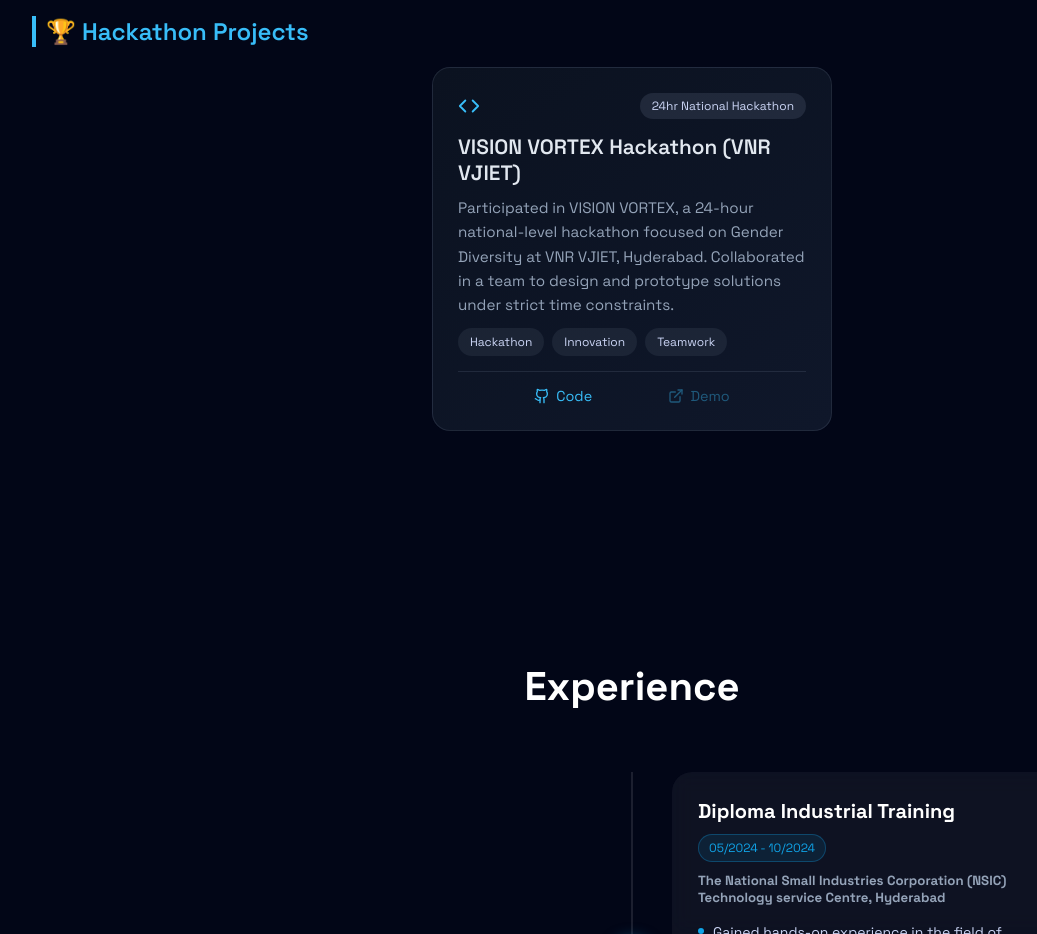
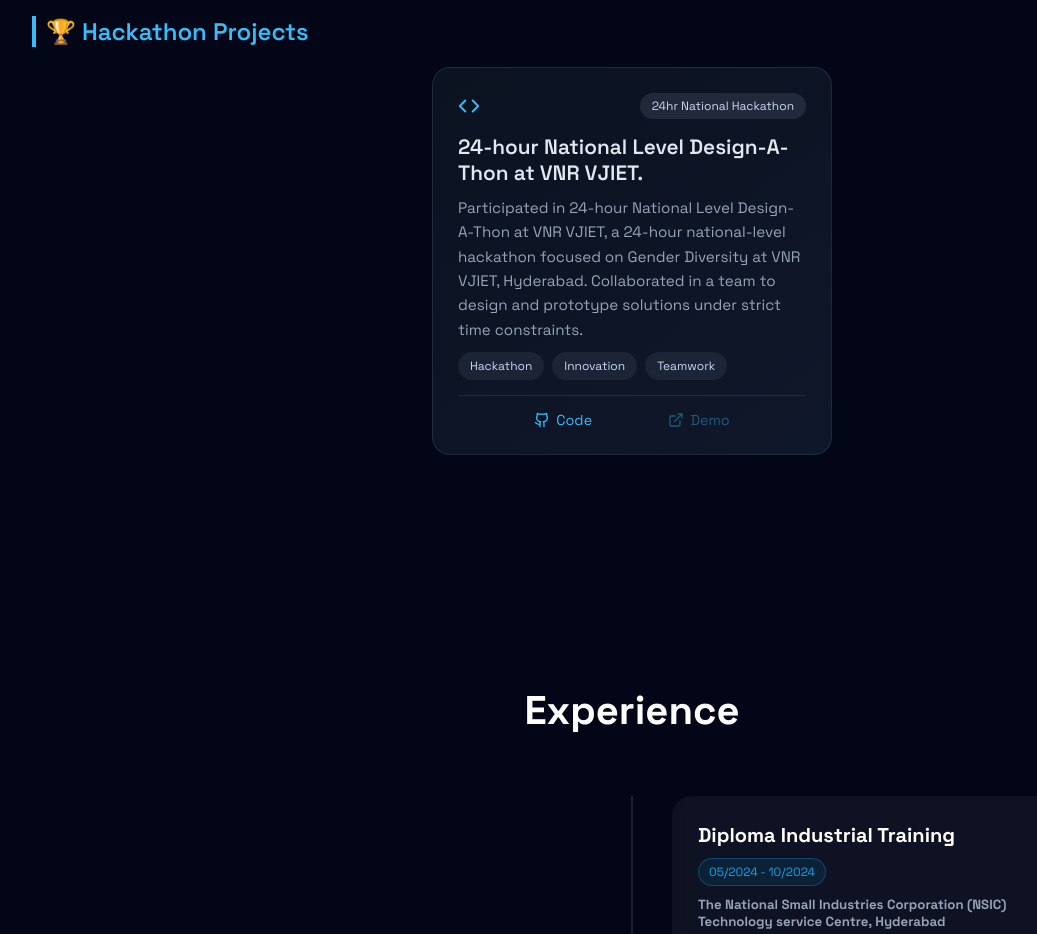
Before and after one commit to Hemanth509h/Portfolio, a React (Vite) app: page / in a window 1280 px wide. Shown: the part 3640-4574 px from the top of the page, without its empty margins (8-1045 px from the left). Built offline with nearby package versions, Linux system fonts and the light colour scheme.

Commit message:
Revise project details for VNR VJIET hackathon
Updated project title and description for clarity.

```diff
--- a/src/components/section/Projects.jsx
+++ b/src/components/section/Projects.jsx
@@ -87,11 +87,11 @@ const PROJECTS = [
     category: "Data Analysis",
   },
    {
-    title: "VISION VORTEX Hackathon (VNR VJIET)",
+    title: "24-hour National Level Design-A-Thon at VNR VJIET.",
     type: "24hr National Hackathon",
     icon: Code,
     description:
-      "Participated in VISION VORTEX, a 24-hour national-level hackathon focused on Gender Diversity at VNR VJIET, Hyderabad. Collaborated in a team to design and prototype solutions under strict time constraints.",
+      "Participated in 24-hour National Level Design-A-Thon at VNR VJIET, a 24-hour national-level hackathon focused on Gender Diversity at VNR VJIET, Hyderabad. Collaborated in a team to design and prototype solutions under strict time constraints.",
     tags: ["Hackathon", "Innovation", "Teamwork"],
     highlights: [
       "24-hour rapid development",
```
